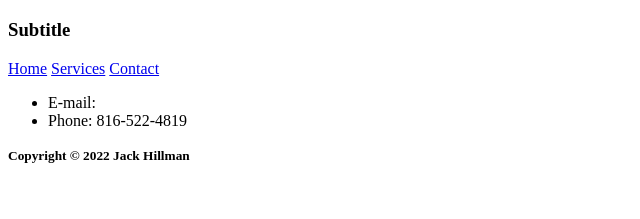
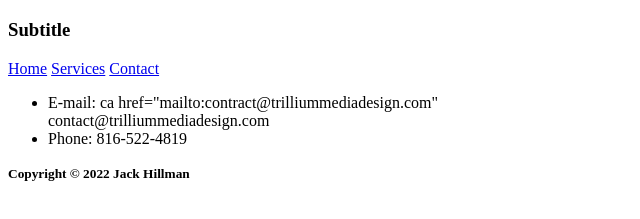
Before and after one commit to 44144-Sp22/ch2inclassnotes-Jack-Hillman, a plain HTML site: page contact.html in a window 1280 px wide. Shown: the part 61-280 px from the top of the page, without its empty margins (0-640 px from the left). Drawn offline with Linux system fonts and the light colour scheme.

Commit message:
Chapter2InClassNotes
Completed in class notes

```diff
--- a/contact.html
+++ b/contact.html
@@ -14,7 +14,8 @@
 	</nav>
 	<main>
 <ul>
-  <li>E-mail: </li>
+  <li>E-mail: ca href="mailto:contract@trilliummediadesign.com"</li>
+		contact@trilliummediadesign.com</a></li>
   <li>Phone: 816-522-4819</li>
   </ul>
 	</main>
```
